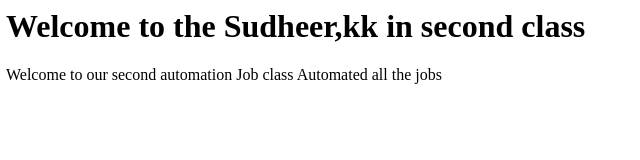
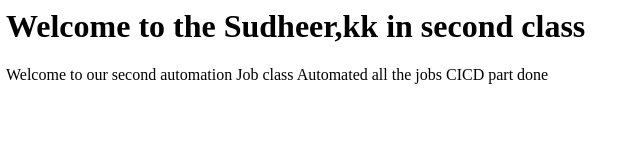
Before and after one commit to ekrpand/jenkis, a plain HTML site: page index.html in a window 1280 px wide. Shown: the full height of the page, 2-642 px from the left. Drawn offline with Linux system fonts and the light colour scheme.

Commit message:
new chnages CICD

```diff
--- a/index.html
+++ b/index.html
@@ -4,5 +4,6 @@
 <h1>Welcome to the Sudheer,kk in second class</h1>
 <b1>Welcome to our second automation Job class</b1>
 <b1>Automated all the jobs</b1>
+<b1>CICD part done</b1>
 </body>
 </html>
```
